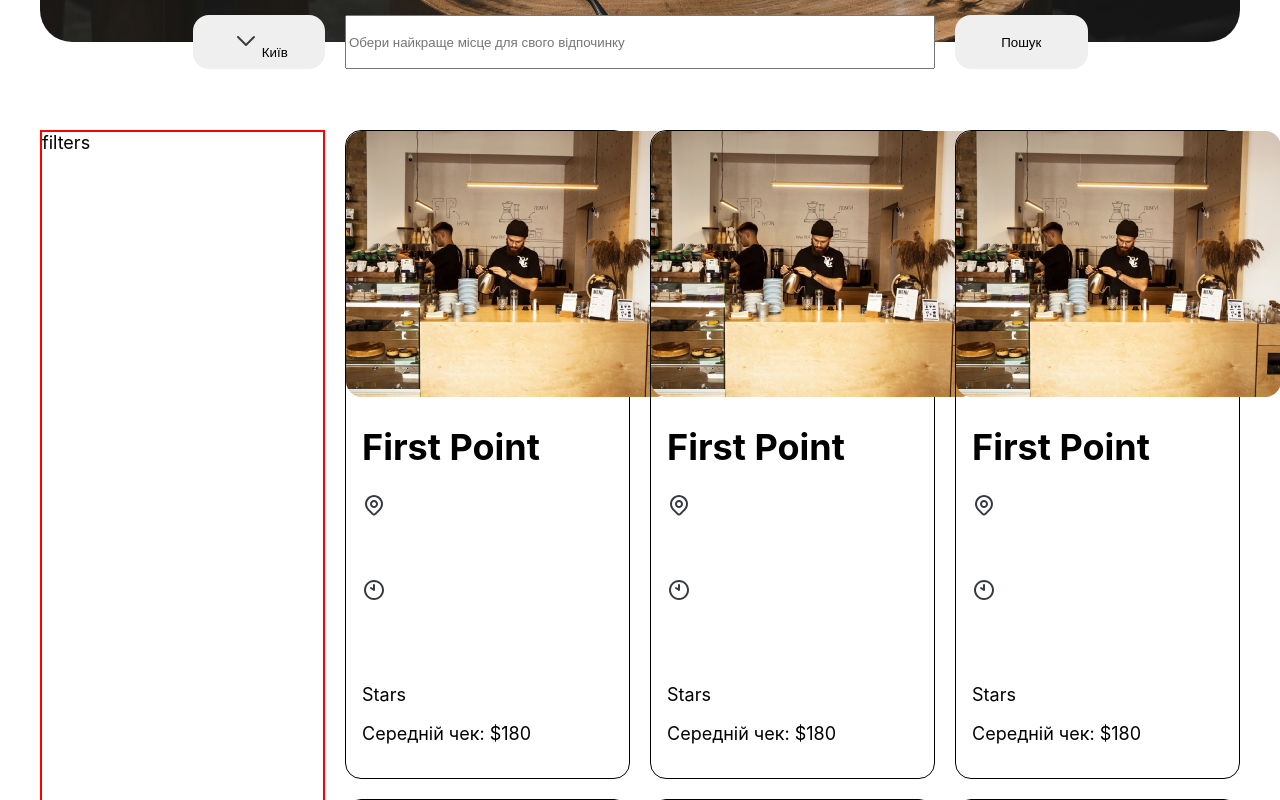
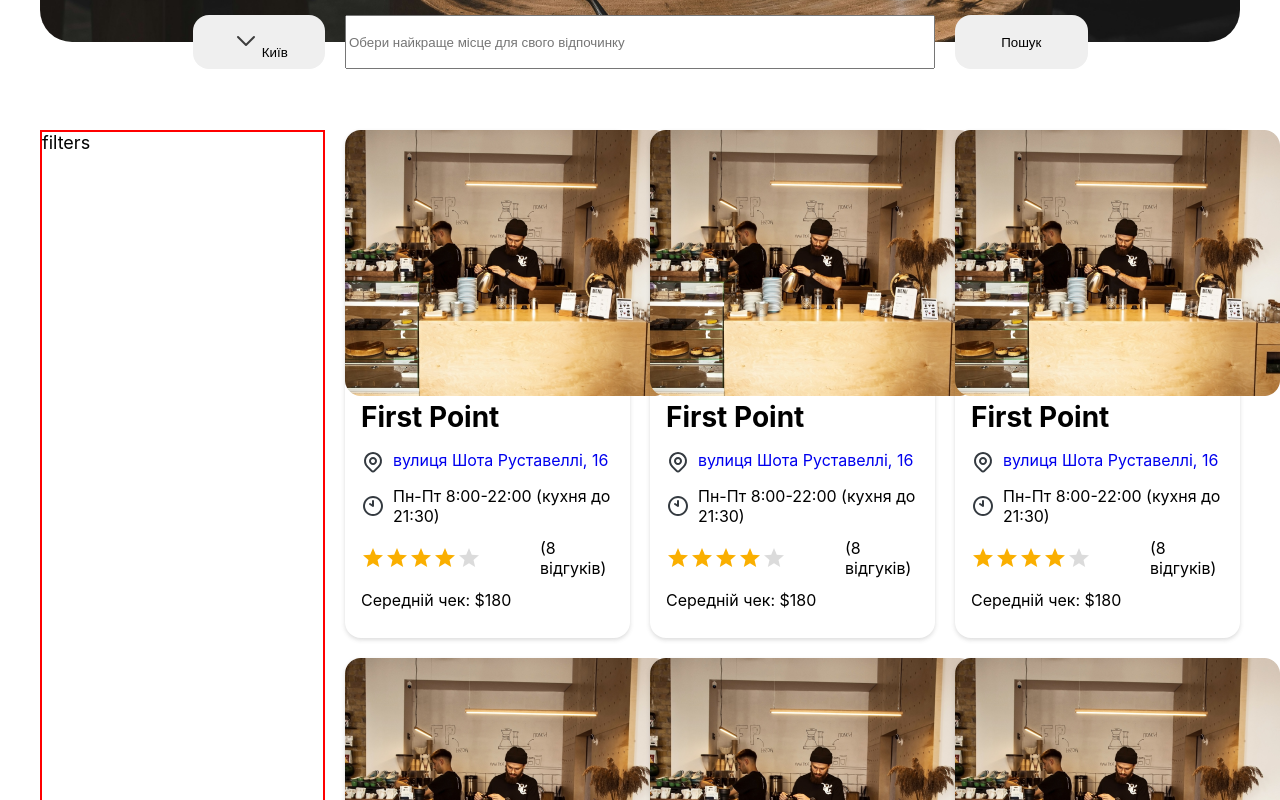
Before and after one commit to vitalii-fedusov/CafeHub, a React (Create React App) app: page /#/ in a window 1280 px wide. Shown: the part 400-1200 px from the top of the page. Built offline with nearby package versions, Linux system fonts and the light colour scheme.

Commit message:
add stars lib

```diff
--- a/package.json
+++ b/package.json
@@ -3,6 +3,11 @@
   "name": "react-typescript-starter-pack",
   "version": "0.1.0",
   "dependencies": {
+    "@emotion/react": "^11.11.3",
+    "@emotion/styled": "^11.11.0",
+    "@mui/icons-material": "^5.15.10",
+    "@mui/material": "^5.15.10",
+    "@mui/styled-engine-sc": "^6.0.0-alpha.16",
     "@testing-library/jest-dom": "^5.12.0",
     "@testing-library/react": "^11.2.6",
     "@testing-library/user-event": "^12.8.3",
@@ -15,6 +20,7 @@
     "react-paginate": "^8.2.0",
     "react-router-dom": "^6.22.0",
     "react-scripts": "4.0.3",
+    "styled-components": "^6.1.8",
     "typescript": "^4.2.4",
     "typescript-eslint-parser": "^22.0.0",
     "web-vitals": "^1.1.1"
--- a/src/App.scss
+++ b/src/App.scss
@@ -5,6 +5,7 @@
 @import '../src/Components/Header/Header.scss';
 @import '../src/Components/Main/Main.scss';
 @import '../src/Components/Footer/Footer.scss';
+@import '../src/Components/Card/Card.scss';
 
 * {
   box-sizing: border-box;
--- a/src/Components/Card/Card.scss
+++ b/src/Components/Card/Card.scss
@@ -0,0 +1,31 @@
+.card {
+  grid-column: span 2;
+  border-radius: $border-radius;
+  font-size: 16px;
+  box-shadow: 0 2px 4px 0 rgba(78, 78, 78, 0.2);
+
+  &__list {
+    padding: 0 16px 16px 16px;
+  }
+
+  &__item {
+    display: flex;
+    gap: 8px;
+    margin-bottom: 12px;
+  }
+
+  &__link {
+    display: flex;
+    gap: 8px;
+  }
+
+  &__name {
+    font-size: 28px;
+    margin: 0;
+    margin-bottom: 4px;
+  }
+
+  &__paragraph {
+    margin: 0;
+  }
+}
--- a/src/Components/Card/Card.tsx
+++ b/src/Components/Card/Card.tsx
@@ -2,44 +2,56 @@ import React from 'react';
 import { Cafe } from '../../Types/Cafe';
 import mapPin from '../../assets/icons/tabler-icon-map-pin.svg';
 import clock from '../../assets/icons/tabler-icon-clock-hour-10.svg';
+import TextRating from '../Stars/Stars';
 
 type Props = {
   card: Cafe,
 };
 
 export const Card: React.FC<Props> = ({ card }) => {
+  const {
+    name,
+    address,
+    urlAddress,
+    schedule,
+    averageBill,
+  } = card;
+
   return (
     <div className="card">
       <a href="." className="card__image">
         <img
           src="./images/cafe-first-point.png"
-          alt={card.name}
+          alt={name}
         />
       </a>
 
       <ul className="card__list">
         <li className="card__item">
-          <h1 className="card__name">{card.name}</h1>
+          <h3 className="card__name">
+            <strong>{card.name}</strong>
+          </h3>
         </li>
 
         <li className="card__item">
-          <a href="." className="card__link">
+          <a href={urlAddress} className="card__link" target="blank">
             <img src={mapPin} alt="mapPinIcon" />
-            <p>{card.address}</p>
+            <p className="card__paragraph">{address}</p>
           </a>
         </li>
 
         <li className="card__item">
-          <a href=".">
-            <img src={clock} alt="clockIcon" />
-            <p>{card.schedule}</p>
-          </a>
+          <img src={clock} alt="clockIcon" />
+          <p className="card__paragraph">{schedule}</p>
         </li>
 
-        <li className="card__item">Stars</li>
+        <li className="card__item">
+          <TextRating />
+          <div>(8 відгуків)</div>
+        </li>
 
         <li className="card__item">
-          <p>{`Середній чек: $${card.averageBill}`}</p>
+          <p className="card__paragraph">{`Середній чек: $${averageBill}`}</p>
         </li>
       </ul>
     </div>
--- a/src/Components/Footer/Footer.scss
+++ b/src/Components/Footer/Footer.scss
@@ -5,6 +5,10 @@
   background-color: $brown-color;
   padding: 28px 40px 32px;
   color: #fff;
+
+  a {
+    color: #fff;
+  }
 
   &__policies {
     display: flex;
@@ -16,6 +20,7 @@
     display: flex;
     flex-direction: column;
     justify-content: space-between;
+    color: #fff;
   }
 }
 
--- a/src/Components/Main/Main.scss
+++ b/src/Components/Main/Main.scss
@@ -16,17 +16,3 @@
   grid-template-columns: repeat(6, 1fr);
   gap: $grid-col-gap;
 }
-
-.card {
-  border: 1px solid black;
-  grid-column: span 2;
-  border-radius: $border-radius;
-
-  &__list {
-    padding: 0 16px 16px 16px;
-  }
-
-  &__item {}
-
-
-}
--- a/src/Components/Main/Main.tsx
+++ b/src/Components/Main/Main.tsx
@@ -16,6 +16,7 @@ export const Main: React.FC = () => {
     name: 'First Point',
     image: './images/cafe-first-point.png',
     address: 'вулиця Шота Руставеллі, 16',
+    urlAddress: 'https://www.google.com/maps/place/First+Point+Espresso+Bar/@50.4674942,30.5065488,15z/data=!4m14!1m7!3m6!1s0x40d4ce14b4b0191f:0x7e2440f43a54e2d4!2sFirst+Point+Espresso+Bar!8m2!3d50.467646!4d30.5116746!16s%2Fg%2F11b8vd6nb1!3m5!1s0x40d4ce14b4b0191f:0x7e2440f43a54e2d4!8m2!3d50.467646!4d30.5116746!16s%2Fg%2F11b8vd6nb1?hl=uk-UK&entry=ttu',
     schedule: 'Пн-Пт 8:00-22:00 (кухня до 21:30)',
     rating: 4.5,
     feedbackAmount: 8,
--- /dev/null
+++ b/src/Components/Stars/Stars.tsx
@@ -0,0 +1,40 @@
+import * as React from 'react';
+import Box from '@mui/material/Box';
+import Rating from '@mui/material/Rating';
+import StarIcon from '@mui/icons-material/Star';
+
+// const labels: { [index: string]: string } = {
+//   0.5: 'Useless',
+//   1: 'Useless+',
+//   1.5: 'Poor',
+//   2: 'Poor+',
+//   2.5: 'Ok',
+//   3: 'Ok+',
+//   3.5: 'Good',
+//   4: 'Good+',
+//   4.5: 'Excellent',
+//   5: 'Excellent+',
+// };
+
+export default function TextRating() {
+  const value = 4;
+
+  return (
+    <Box
+      sx={{
+        width: 200,
+        display: 'flex',
+        alignItems: 'center',
+      }}
+    >
+      <Rating
+        name="text-feedback"
+        value={value}
+        readOnly
+        precision={0.5}
+        emptyIcon={<StarIcon style={{ opacity: 0.55 }} fontSize="inherit" />}
+      />
+      {/* <Box sx={{ ml: 2 }}>{labels[value]}</Box> */}
+    </Box>
+  );
+}
--- a/src/Types/Cafe.ts
+++ b/src/Types/Cafe.ts
@@ -3,6 +3,7 @@ export type Cafe = {
   name: string,
   image: string,
   address: string,
+  urlAddress: string,
   schedule: string,
   rating: number,
   feedbackAmount: number,
--- a/src/style-utils/normalize.scss
+++ b/src/style-utils/normalize.scss
@@ -5,7 +5,7 @@ ul {
 }
 
 a {
-  color: #fff;
+  // color: #fff;
   text-decoration: none;
 }
 
```
Also changed, not shown: 1 other file (tests, documents, lock files or other folders).
